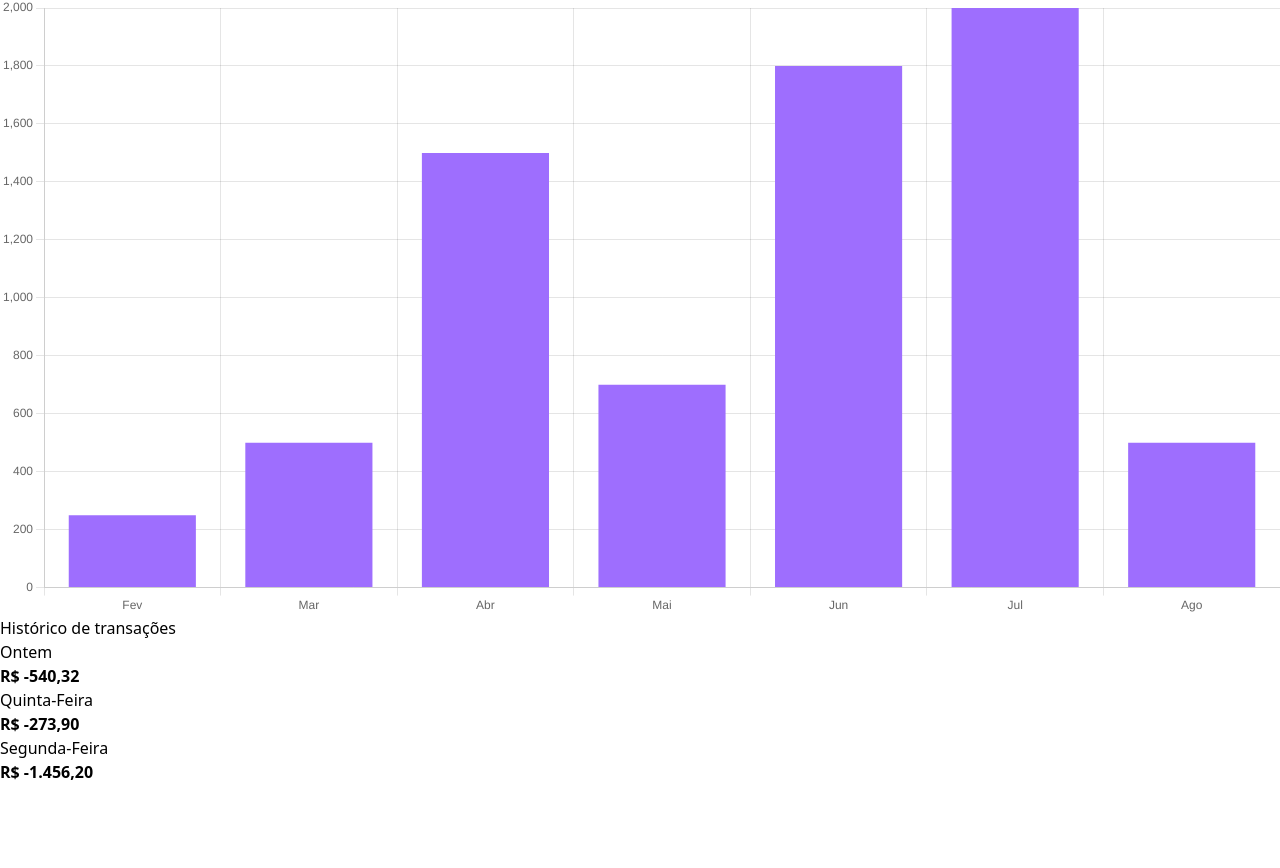
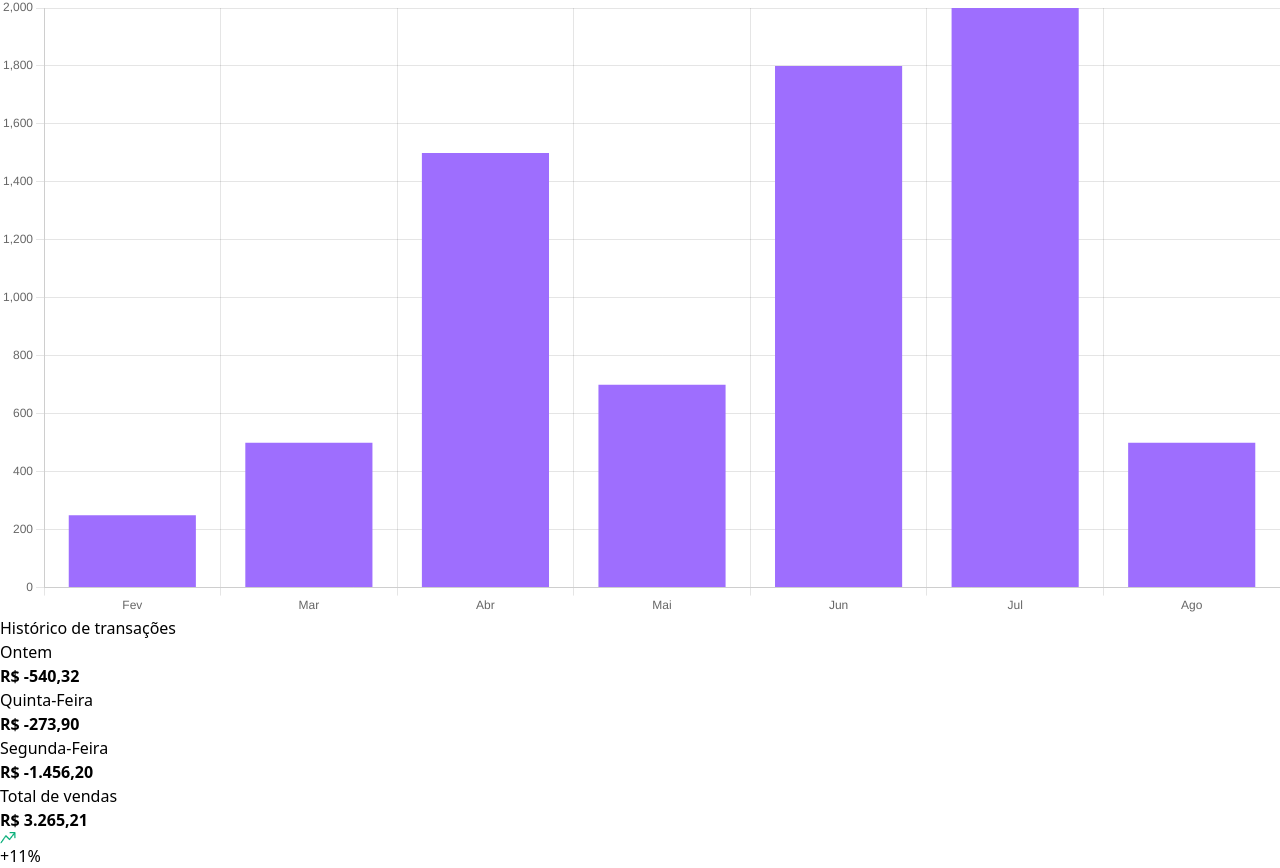
Before and after one commit to codelandia-training/desafio-40, a Vue app: page / in a window 1280 px wide. Shown: the part 521-1389 px from the top of the page. Before the commit the page ends 1305 px from the top, so only its background shows below. Built offline with nearby package versions, Linux system fonts and the light colour scheme.

Commit message:
feat: inclusao props
O componente 'Card' ainda não está funcional e falta detalhes

```diff
--- /dev/null
+++ b/src/components/Informacoes/Informacoes.vue
@@ -0,0 +1,18 @@
+<template>
+    <section class="my-12 flex justify-between gap-4">
+        <div class="bg-white w-56 rounded-xl py-4 pl-4 flex flex-col gap-y-2">
+            <h3 class="font-medium text-black/85">Total de vendas</h3>
+            <strong>R$ 3.265,21</strong>
+            <span
+                class="flex items-center text-[#0BB07B] bg-[#88f5d2]/30 w-fit py-1 px-3 rounded-full"
+            >
+                <img class="h-2" src="/up_icon.png" alt="" />
+                <h5>+11%</h5>
+            </span>
+        </div>
+    </section>
+</template>
+
+<script setup></script>
+
+<style lang="scss" scoped></style>
--- a/src/views/MainView.vue
+++ b/src/views/MainView.vue
@@ -5,6 +5,7 @@
             <GraficoDeReceitas class="w-1/2" />
             <HistoricoDeTransacoes class="w-1/2" />
         </div>
+        <Informacoes />
     </main>
 </template>
 
@@ -12,6 +13,7 @@
 import Header from "../components/Header.vue";
 import GraficoDeReceitas from "../components/GraficoDeReceitas/GraficoDeReceitas.vue";
 import HistoricoDeTransacoes from "../components/HistoricoDeTransacoes.vue";
+import Informacoes from "../components/Informacoes/Informacoes.vue";
 </script>
 
 <style lang="scss" scoped></style>
```
Also changed, not shown: src/components/Informacoes/Card.vue (added, +27 -0 lines), public/down_icon.png (added), public/up_icon.png (added).
